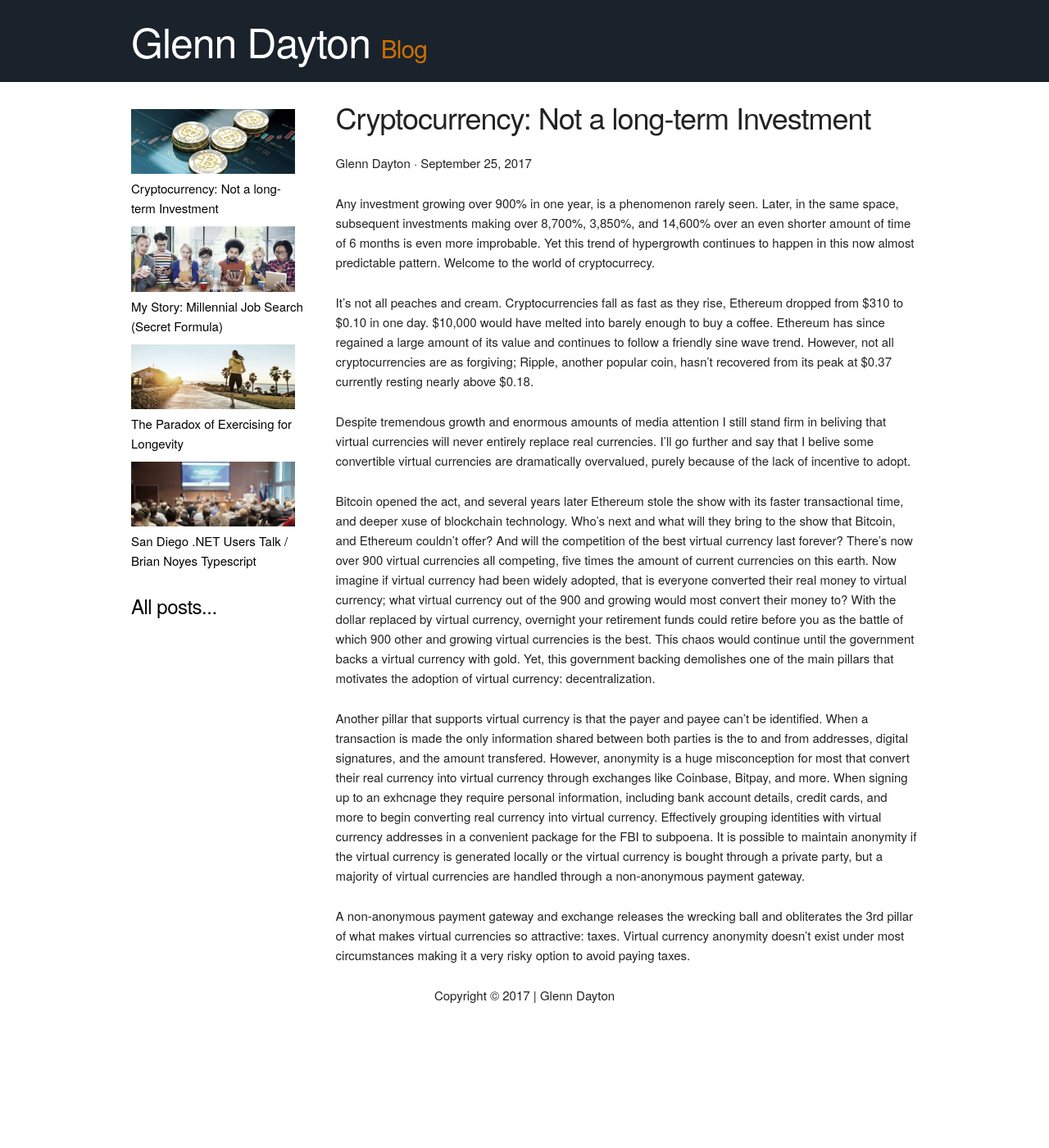
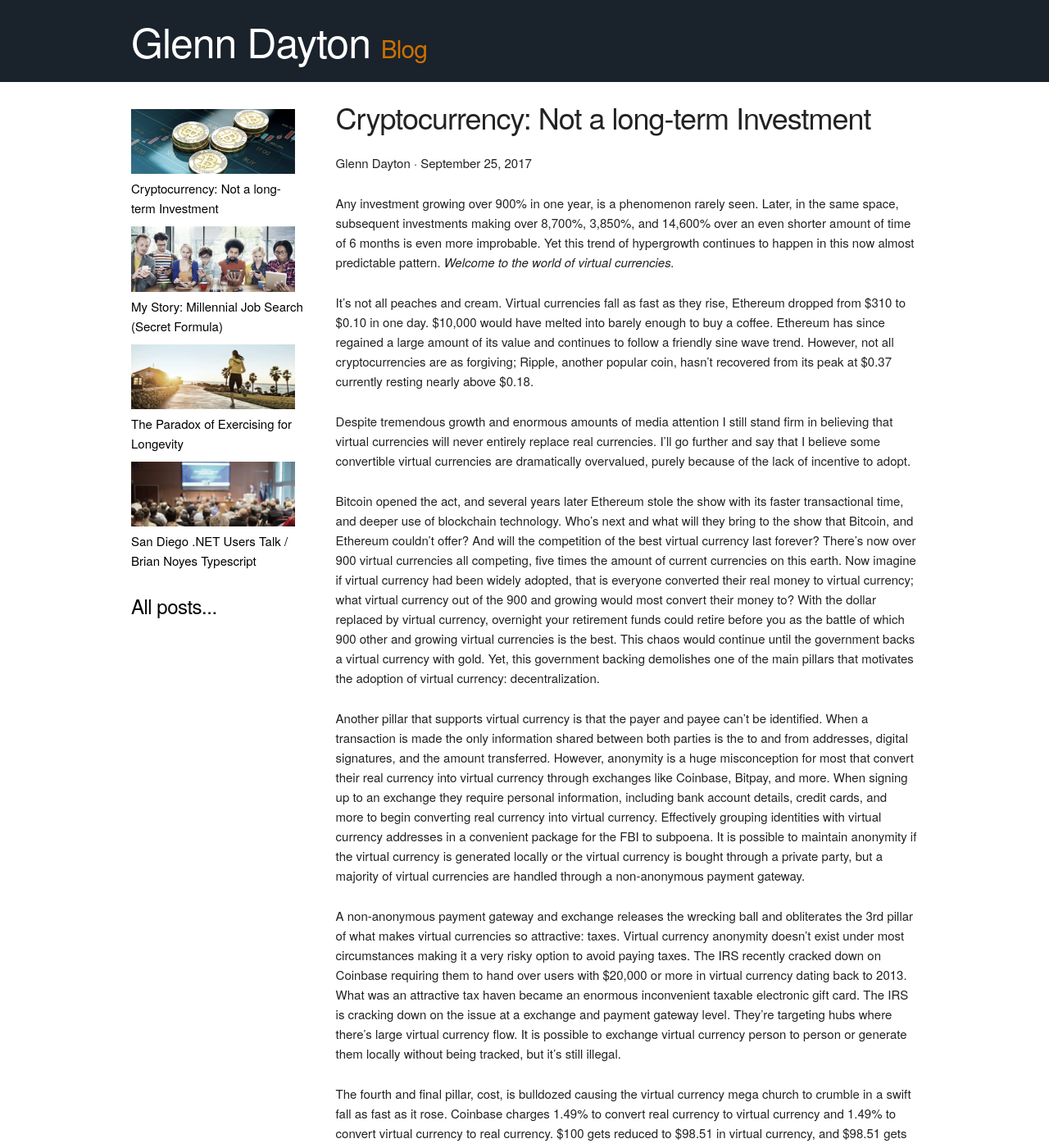
Before and after one commit to gdayton/gdayton.github.io, a Jekyll site: the page built from _posts/2017-09-25-crypto-all-hype.md, in a window 1280 px wide and 1400 px high. Shown: the whole window at 82% size. Built offline with Jekyll 4.4.1, drawn with Linux system fonts in a browser that asks for light colours; comment, search, counter and statistics services are not loaded; some of the changed text lies outside the part shown.

Commit message:
adding crypto blog post

```diff
--- a/_posts/2017-09-25-crypto-all-hype.md
+++ b/_posts/2017-09-25-crypto-all-hype.md
@@ -13,14 +13,20 @@
 
 Glenn Dayton &middot; September 25, 2017
 
-Any investment growing over 900% in one year, is a phenomenon rarely seen. Later, in the same space, subsequent investments making over 8,700%, 3,850%, and 14,600% over an even shorter amount of time of 6 months is even more improbable. Yet this trend of hypergrowth continues to happen in this now almost predictable pattern. Welcome to the world of cryptocurrecy.
+Any investment growing over 900% in one year, is a phenomenon rarely seen. Later, in the same space, subsequent investments making over 8,700%, 3,850%, and 14,600% over an even shorter amount of time of 6 months is even more improbable. Yet this trend of hypergrowth continues to happen in this now almost predictable pattern. *Welcome to the world of virtual currencies.*
 
-It's not all peaches and cream. Cryptocurrencies fall as fast as they rise, Ethereum dropped from $310 to $0.10 in one day. $10,000 would have melted into barely enough to buy a coffee. Ethereum has since regained a large amount of its value and continues to follow a friendly sine wave trend. However, not all cryptocurrencies are as forgiving; Ripple, another popular coin, hasn't recovered from its peak at $0.37 currently resting nearly above $0.18.
+It's not all peaches and cream. Virtual currencies fall as fast as they rise, Ethereum dropped from $310 to $0.10 in one day. $10,000 would have melted into barely enough to buy a coffee. Ethereum has since regained a large amount of its value and continues to follow a friendly sine wave trend. However, not all cryptocurrencies are as forgiving; Ripple, another popular coin, hasn't recovered from its peak at $0.37 currently resting nearly above $0.18.
 
-Despite tremendous growth and enormous amounts of media attention I still stand firm in beliving that virtual currencies will never entirely replace real currencies. I'll go further and say that I belive some convertible virtual currencies are dramatically overvalued, purely because of the lack of incentive to adopt.
+Despite tremendous growth and enormous amounts of media attention I still stand firm in believing that virtual currencies will never entirely replace real currencies. I'll go further and say that I believe some convertible virtual currencies are dramatically overvalued, purely because of the lack of incentive to adopt.
 
-Bitcoin opened the act, and several years later Ethereum stole the show with its faster transactional time, and deeper xuse of blockchain technology. Who's next and what will they bring to the show that Bitcoin, and Ethereum couldn't offer? And will the competition of the best virtual currency last forever? There's now over 900 virtual currencies all competing, five times the amount of current currencies on this earth. Now imagine if virtual currency had been widely adopted, that is everyone converted their real money to virtual currency; what virtual currency out of the 900 and growing would most convert their money to? With the dollar replaced by virtual currency, overnight your retirement funds could retire before you as the battle of which 900 other and growing virtual currencies is the best. This chaos would continue until the government backs a virtual currency with gold. Yet, this government backing demolishes one of the main pillars that motivates the adoption of virtual currency: decentralization.
+Bitcoin opened the act, and several years later Ethereum stole the show with its faster transactional time, and deeper use of blockchain technology. Who's next and what will they bring to the show that Bitcoin, and Ethereum couldn't offer? And will the competition of the best virtual currency last forever? There's now over 900 virtual currencies all competing, five times the amount of current currencies on this earth. Now imagine if virtual currency had been widely adopted, that is everyone converted their real money to virtual currency; what virtual currency out of the 900 and growing would most convert their money to? With the dollar replaced by virtual currency, overnight your retirement funds could retire before you as the battle of which 900 other and growing virtual currencies is the best. This chaos would continue until the government backs a virtual currency with gold. Yet, this government backing demolishes one of the main pillars that motivates the adoption of virtual currency: decentralization.
 
-Another pillar that supports virtual currency is that the payer and payee can't be identified. When a transaction is made the only information shared between both parties is the to and from addresses, digital signatures, and the amount transfered. However, anonymity is a huge misconception for most that convert their real currency into virtual currency through exchanges like Coinbase, Bitpay, and more. When signing up to an exhcnage they require personal information, including bank account details, credit cards, and more to begin converting real currency into virtual currency. Effectively grouping identities with virtual currency addresses in a convenient package for the FBI to subpoena. It is possible to maintain anonymity if the virtual currency is generated locally or the virtual currency is bought through a private party, but a majority of virtual currencies are handled through a non-anonymous payment gateway.
+Another pillar that supports virtual currency is that the payer and payee can't be identified. When a transaction is made the only information shared between both parties is the to and from addresses, digital signatures, and the amount transferred. However, anonymity is a huge misconception for most that convert their real currency into virtual currency through exchanges like Coinbase, Bitpay, and more. When signing up to an exchange they require personal information, including bank account details, credit cards, and more to begin converting real currency into virtual currency. Effectively grouping identities with virtual currency addresses in a convenient package for the FBI to subpoena. It is possible to maintain anonymity if the virtual currency is generated locally or the virtual currency is bought through a private party, but a majority of virtual currencies are handled through a non-anonymous payment gateway.
 
-A non-anonymous payment gateway and exchange releases the wrecking ball and obliterates the 3rd pillar of what makes virtual currencies so attractive: taxes. Virtual currency anonymity doesn't exist under most circumstances making it a very risky option to avoid paying taxes.
+A non-anonymous payment gateway and exchange releases the wrecking ball and obliterates the 3rd pillar of what makes virtual currencies so attractive: taxes. Virtual currency anonymity doesn't exist under most circumstances making it a very risky option to avoid paying taxes. The IRS recently cracked down on Coinbase requiring them to hand over users with $20,000 or more in virtual currency dating back to 2013. What was an attractive tax haven became an enormous inconvenient taxable electronic gift card. The IRS is cracking down on the issue at a exchange and payment gateway level. They're targeting hubs where there's large virtual currency flow. It is possible to exchange virtual currency person to person or generate them locally without being tracked, but it's still illegal.
+
+The fourth and final pillar, cost, is bulldozed causing the virtual currency mega church to crumble in a swift fall as fast as it rose. Coinbase charges 1.49% to convert real currency to virtual currency and 1.49% to convert virtual currency to real currency. $100 gets reduced to $98.51 in virtual currency, and $98.51 gets reduced to $97.04 in USD. In total the set of transfers cost $2.96, something that's free with regular banks. Virtual currencies make this transfer instantly, however Cash by Square offers the same instant transfer functionality for 1% of the transfer amount, still cheaper than virtual currency exchanges. My TDAmeritrade commission fees for investing in the stock market are a fixed one time $6.95 regardless of the size of the trade. The fee for currency trading on Coinbase is a variable 1.49% two time fee. A $100,000 investment with TDAmeritrade costs $6.95 versus $2,980 with Coinbase, and that's not even including the additional percentage owed on returns. As with consumers, the cost for merchants is also steep to convert or replace their current payment terminals with the ability to accept virtual currencies. This added cost doesn't make sense to merchants when a miniscule fraction of customers use virtual currency.
+
+All of the inconveniences outlined above exist as a result of the necessary introduction of an *exchange* or *payment gateway* not the virtual currency. Taxes are tracked because the exchange records can be subpoenaed. Anonymity isn't preserved because *exchanges* associate virtual currency addresses with user information. Third Party seizure of virtual currency is possible through a government order to the *exchange*. Transaction costs are still present and are charged by the *exchange* when converting virtual currency into real currency. Virtual currency can still be stolen, millions have been, an even bigger and more prevalent problem is forgetting or losing your password rendering your virtual currency useless.
+
+Virtual currency is here to stay, not to grow.
```
